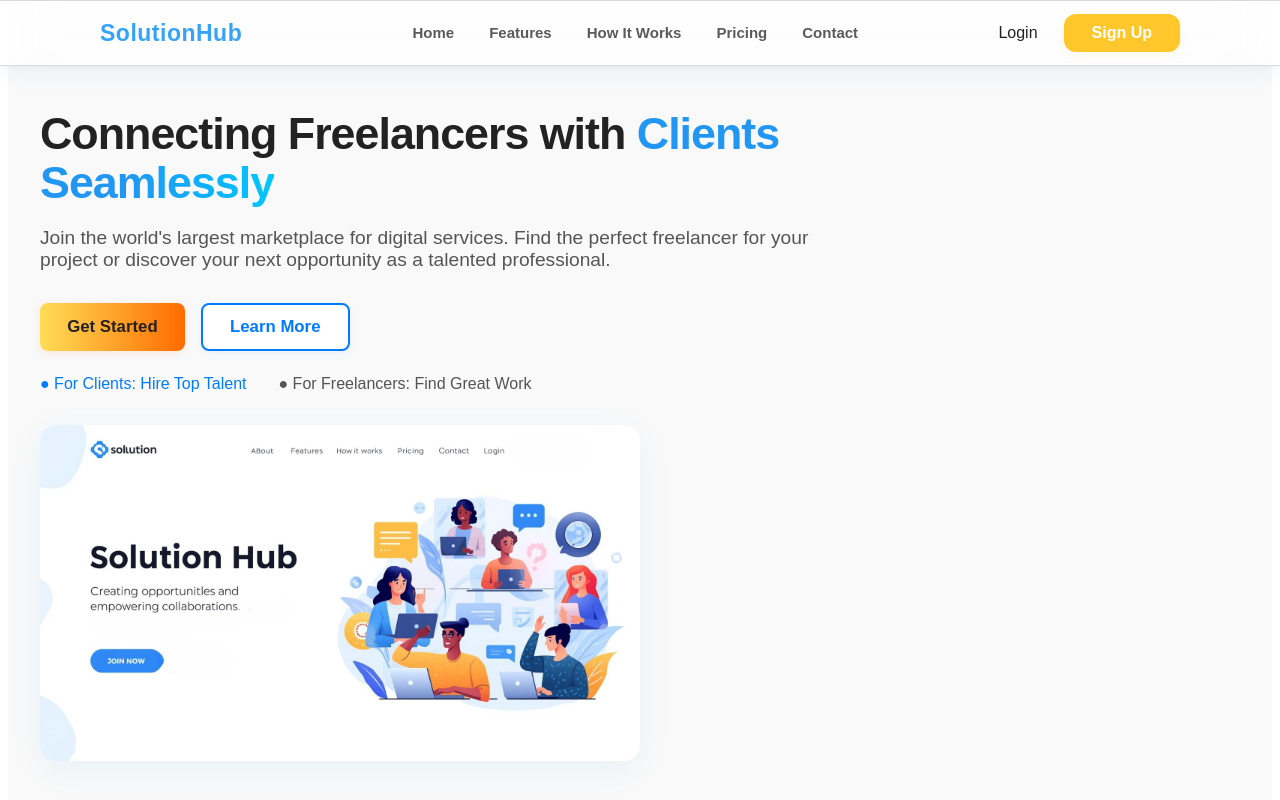
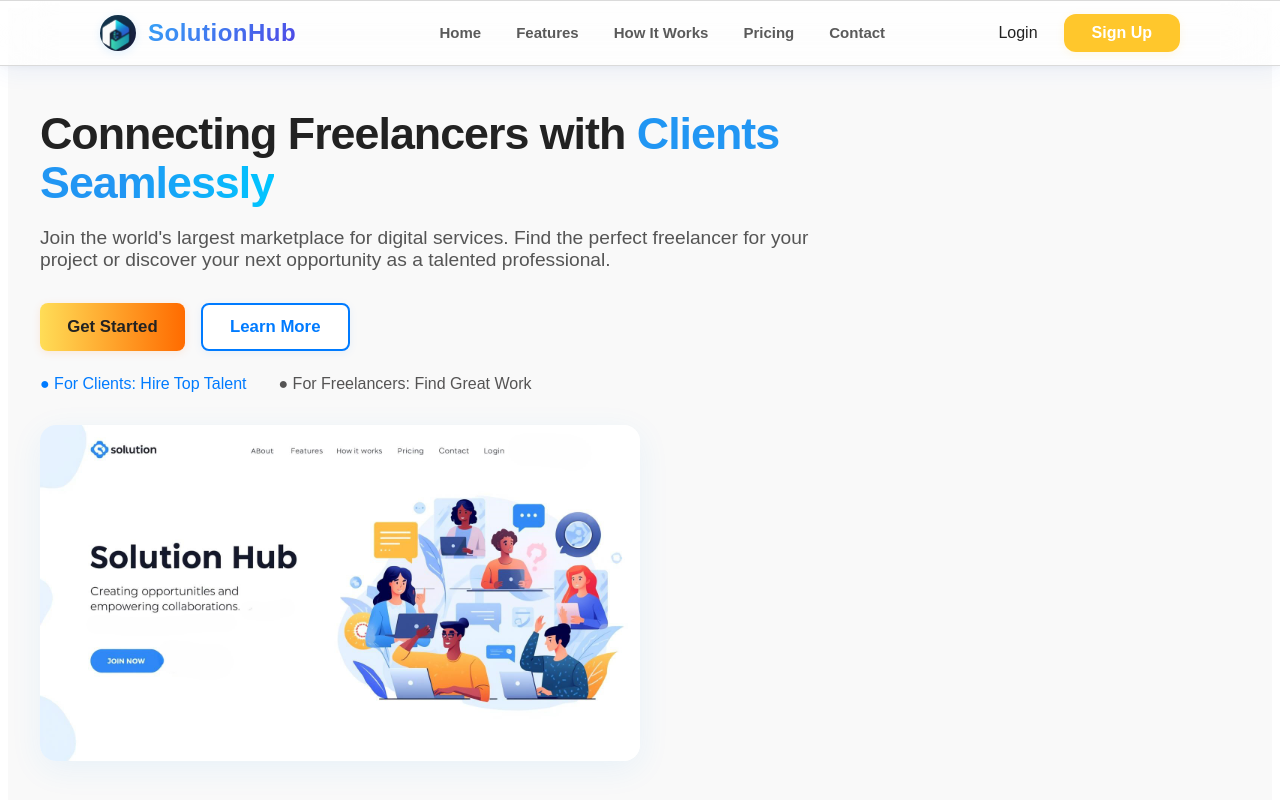
Before and after one commit to wallacetrixie/SolutionHub, a React (Vite) app in the folder Entry-point/Frontend/: page / in a window 1280 px wide. Shown: the top 800 px of the page. Built offline with nearby package versions, Linux system fonts and the light colour scheme; no server answers.

Commit message:
added a logo on the navbar fo brand consistency

```diff
--- a/Entry-point/Frontend/src/Components/LandingPage/Footer.jsx
+++ b/Entry-point/Frontend/src/Components/LandingPage/Footer.jsx
@@ -15,7 +15,7 @@ function Footer() {
     <footer className="footer-container">
       <div className="footer-main">
         <div className="footer-brand">
-          <div className="footer-logo">SolutionHu</div>
+          <div className="footer-logo">SolutionHub</div>
           <p className="footer-desc">
             The world's largest marketplace for digital services.<br />
             Connecting talented freelancers with clients worldwide.
--- a/Entry-point/Frontend/src/Components/LandingPage/Navbar.jsx
+++ b/Entry-point/Frontend/src/Components/LandingPage/Navbar.jsx
@@ -1,5 +1,7 @@
 import React, { useState } from "react";
 import "../../styles/Navbar.css";
+import logo from '../../assets/images/logo.jpg';
+
 
 const Navbar = () => {
   const [isOpen, setIsOpen] = useState(false);
@@ -12,28 +14,29 @@ const Navbar = () => {
     <nav className="navbar" aria-label="Main navigation">
       {/* Logo */}
       <div className="navbar-logo">
-        <h2>SolutionHub</h2>
+        <img src={logo} alt="SolutionHub Logo" className="logo-image" />
+        <h2 className="logo-text">SolutionHub</h2>
       </div>
 
       {/* Centered Navigation Links */}
       <div className="navbar-center">
         <ul className={`navbar-links ${isOpen ? "active" : ""}`}>
-          <li><a href="#home">Home</a></li>
-          <li><a href="#features">Features</a></li>
-          <li><a href="#howitworks">How It Works</a></li>
-          <li><a href="#pricing">Pricing</a></li>
-          <li><a href="#contact">Contact</a></li>
+          <li><a href="#home" tabIndex={0}>Home</a></li>
+          <li><a href="#features" tabIndex={0}>Features</a></li>
+          <li><a href="#howitworks" tabIndex={0}>How It Works</a></li>
+          <li><a href="#pricing" tabIndex={0}>Pricing</a></li>
+          <li><a href="#contact" tabIndex={0}>Contact</a></li>
         </ul>
       </div>
 
       {/* Auth Buttons */}
       <div className="navbar-auth">
-        <button className="login-btn">Login</button>
-        <button className="signup-btn">Sign Up</button>
+        <button className="login-btn" aria-label="Login">Login</button>
+        <button className="signup-btn" aria-label="Sign Up">Sign Up</button>
       </div>
 
       {/* Mobile Hamburger Menu */}
-      <div className="menu-toggle" onClick={toggleMenu} aria-label="Toggle menu" aria-expanded={isOpen}>
+      <div className="menu-toggle" onClick={toggleMenu} aria-label="Toggle menu" aria-expanded={isOpen} role="button" tabIndex={0}>
         <span className="bar"></span>
         <span className="bar"></span>
         <span className="bar"></span>
--- a/Entry-point/Frontend/src/styles/Navbar.css
+++ b/Entry-point/Frontend/src/styles/Navbar.css
@@ -26,13 +26,42 @@
 }
 
 /* Logo */
-.navbar-logo h2 {
-  font-size: 23px;
+.navbar-logo {
+  display: flex;
+  align-items: center;
+  gap: 12px;
+  cursor: pointer;
+  transition: transform 0.2s ease;
+}
+
+.navbar-logo:hover {
+  transform: scale(1.02);
+}
+
+.logo-image {
+  height: 36px;
+  width: 36px;
+  border-radius: 50%;
+  object-fit: cover;
+  box-shadow: 0 2px 8px rgba(54, 163, 247, 0.15);
+  transition: box-shadow 0.2s ease;
+}
+
+.logo-image:hover {
+  box-shadow: 0 4px 12px rgba(54, 163, 247, 0.25);
+}
+
+.logo-text {
+  font-size: 24px;
   font-weight: 700;
   color: #36a3f7;
   font-family: 'Poppins', sans-serif;
   margin: 0;
   letter-spacing: 0.5px;
+  background: linear-gradient(135deg, #36a3f7 0%, #4f46e5 100%);
+  -webkit-background-clip: text;
+  -webkit-text-fill-color: transparent;
+  background-clip: text;
 }
 
 /* Nav Links */
```
Also changed, not shown: Entry-point/Frontend/src/assets/images/logo.jpg (added).
